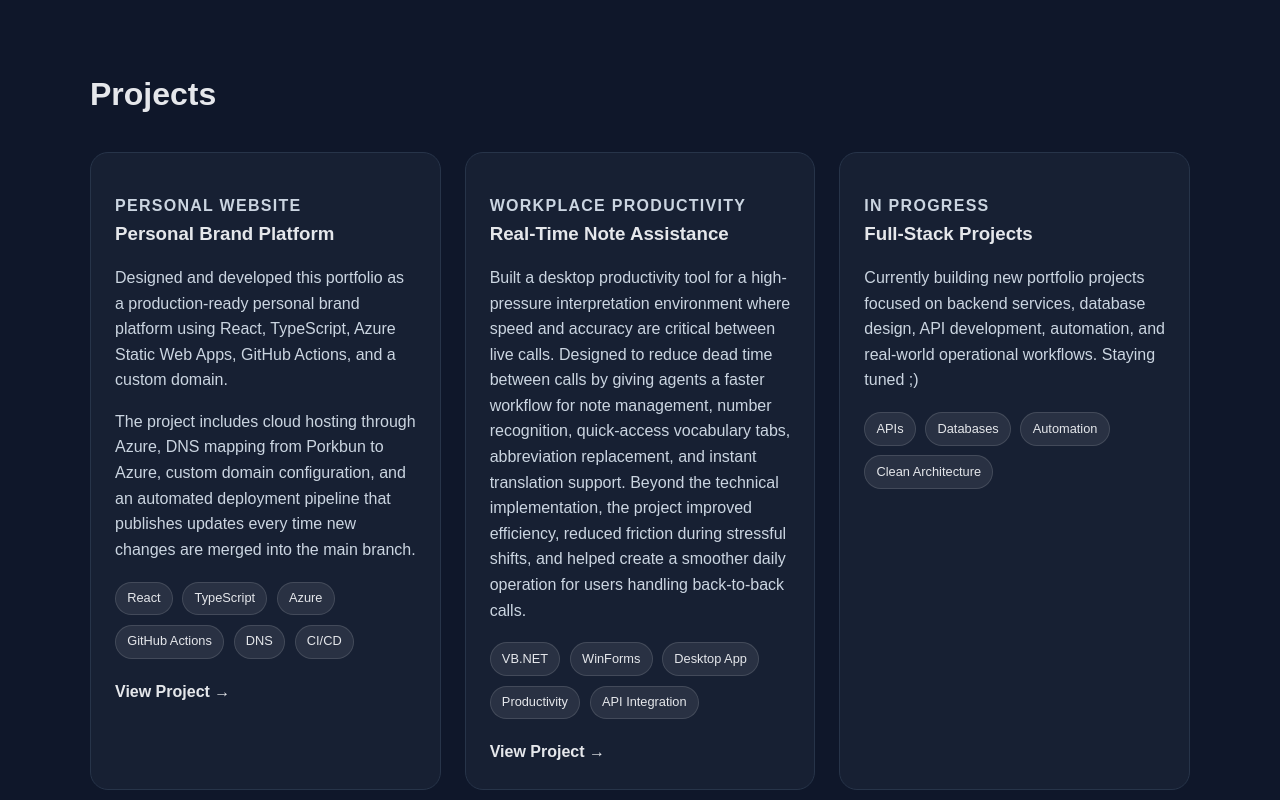
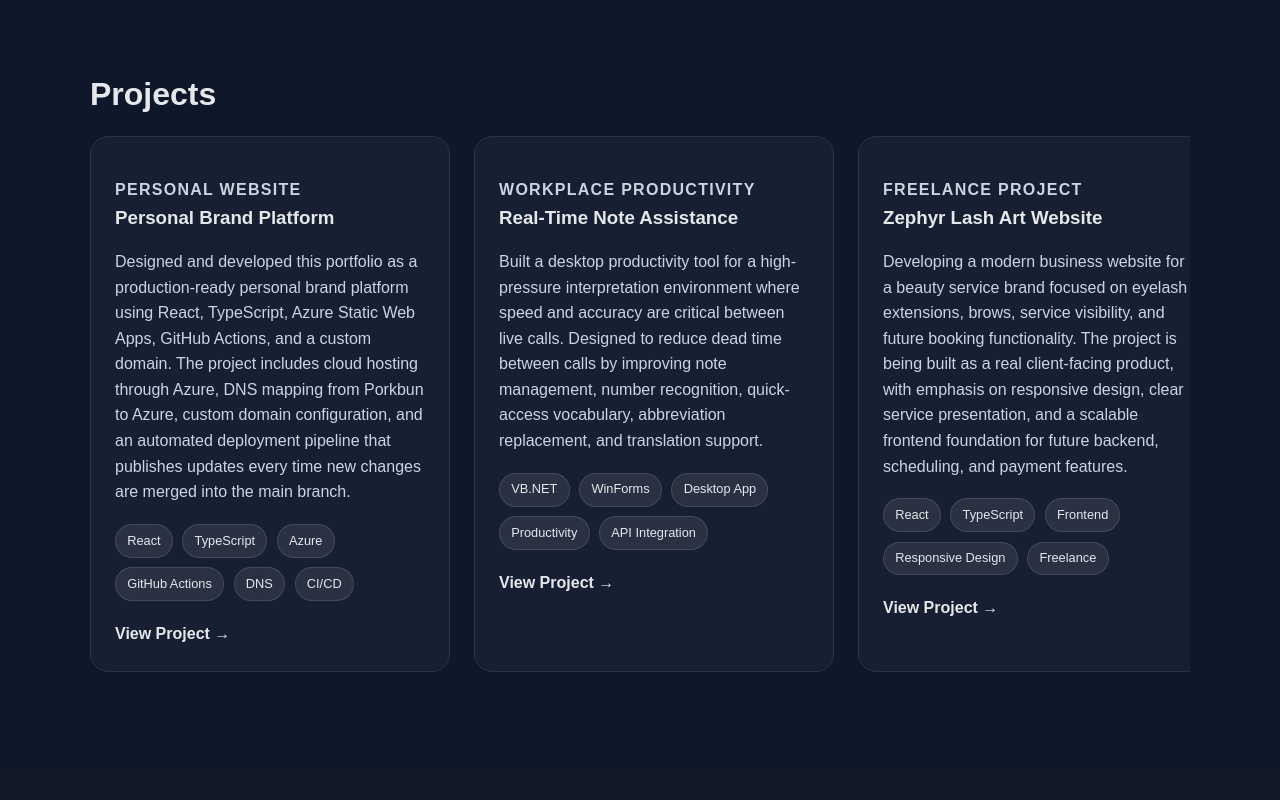
Before and after one commit to karagon-dev/kenny-portfolio, a React (Vite) app: page / in a window 1280 px wide. Shown: the part 2920-3720 px from the top of the page. Built offline with nearby package versions, Linux system fonts and the light colour scheme.

Commit message:
Add to carousel to Projects

```diff
--- a/src/sections/Projects.tsx
+++ b/src/sections/Projects.tsx
@@ -1,95 +1,68 @@
+const projects = [
+  {
+    eyebrow: "Personal Website",
+    title: "Personal Brand Platform",
+    description:
+      "Designed and developed this portfolio as a production-ready personal brand platform using React, TypeScript, Azure Static Web Apps, GitHub Actions, and a custom domain. The project includes cloud hosting through Azure, DNS mapping from Porkbun to Azure, custom domain configuration, and an automated deployment pipeline that publishes updates every time new changes are merged into the main branch.",
+    tags: ["React", "TypeScript", "Azure", "GitHub Actions", "DNS", "CI/CD"],
+    link: "https://github.com/karagon-dev/kenny-portfolio",
+  },
+  {
+    eyebrow: "Workplace Productivity",
+    title: "Real-Time Note Assistance",
+    description:
+      "Built a desktop productivity tool for a high-pressure interpretation environment where speed and accuracy are critical between live calls. Designed to reduce dead time between calls by improving note management, number recognition, quick-access vocabulary, abbreviation replacement, and translation support.",
+    tags: ["VB.NET", "WinForms", "Desktop App", "Productivity", "API Integration"],
+    link: "https://github.com/karagon-dev/NotetakingApp",
+  },
+  {
+    eyebrow: "Freelance Project",
+    title: "Zephyr Lash Art Website",
+    description:
+      "Developing a modern business website for a beauty service brand focused on eyelash extensions, brows, service visibility, and future booking functionality. The project is being built as a real client-facing product, with emphasis on responsive design, clear service presentation, and a scalable frontend foundation for future backend, scheduling, and payment features.",
+    tags: ["React", "TypeScript", "Frontend", "Responsive Design", "Freelance"],
+    link: "https://github.com/karagon-dev/zephyrlashart-web",
+  },
+  {
+    eyebrow: "In Progress",
+    title: "Full-Stack Projects",
+    description:
+      "Currently building new portfolio projects focused on backend services, database design, API development, automation, and real-world operational workflows.",
+    tags: ["APIs", "Databases", "Automation", "Clean Architecture"],
+  },
+];
+
 function Projects() {
   return (
     <section id="projects" className="section">
       <div className="container">
         <h2>Projects</h2>
 
-        <div className="projects-grid">
-          <article className="card project-card">
-            <p className="eyebrow">Personal Website</p>
-            <h3>Personal Brand Platform</h3>
-            <p>
-              Designed and developed this portfolio as a production-ready
-              personal brand platform using React, TypeScript, Azure Static Web
-              Apps, GitHub Actions, and a custom domain.
-            </p>
-
-            <p>
-              The project includes cloud hosting through Azure, DNS mapping from
-              Porkbun to Azure, custom domain configuration, and an automated
-              deployment pipeline that publishes updates every time new changes
-              are merged into the main branch.
-            </p>
+        <div className="projects-carousel">
+          {projects.map((project) => (
+            <article className="card project-card" key={project.title}>
+              <p className="eyebrow">{project.eyebrow}</p>
+              <h3>{project.title}</h3>
+              <p>{project.description}</p>
 
               <div className="project-tags">
-              <span>React</span>
-              <span>TypeScript</span>
-              <span>Azure</span>
-              <span>GitHub Actions</span>
-              <span>DNS</span>
-              <span>CI/CD</span>
+                {project.tags.map((tag) => (
+                  <span key={tag}>{tag}</span>
+                ))}
               </div>
 
+              {project.link && (
                 <a
-              href="https://github.com/karagon-dev/kenny-portfolio"
+                  href={project.link}
                   target="_blank"
                   rel="noopener noreferrer"
                   className="project-link"
                 >
                   View Project →
                 </a>
+              )}
             </article>
-
-          <article className="card project-card">
-            <p className="eyebrow">Workplace Productivity</p>
-            <h3>Real-Time Note Assistance</h3>
-            <p>
-              Built a desktop productivity tool for a high-pressure
-              interpretation environment where speed and accuracy are critical
-              between live calls. Designed to reduce dead time between calls by
-              giving agents a faster workflow for note management, number
-              recognition, quick-access vocabulary tabs, abbreviation
-              replacement, and instant translation support. Beyond the technical
-              implementation, the project improved efficiency, reduced friction
-              during stressful shifts, and helped create a smoother daily
-              operation for users handling back-to-back calls.
-            </p>
-
-            <div className="project-tags">
-              <span>VB.NET</span>
-              <span>WinForms</span>
-              <span>Desktop App</span>
-              <span>Productivity</span>
-              <span>API Integration</span>
-            </div>
-
-            <a
-              href="https://github.com/karagon-dev/NotetakingApp"
-              target="_blank"
-              rel="noopener noreferrer"
-              className="project-link"
-            >
-              View Project →
-            </a>
-          </article>
-
-          <article className="card project-card">
-            <p className="eyebrow">In Progress</p>
-            <h3>Full-Stack Projects</h3>
-            <p>
-              Currently building new portfolio projects focused on backend
-              services, database design, API development, automation, and
-              real-world operational workflows.
-              Staying tuned ;)
-            </p>
-
-            <div className="project-tags">
-              <span>APIs</span>
-              <span>Databases</span>
-              <span>Automation</span>
-              <span>Clean Architecture</span>
-            </div>
-          </article>
+          ))}
         </div>
       </div>
     </section>
--- a/src/styles/global.css
+++ b/src/styles/global.css
@@ -299,3 +299,39 @@ a {
   transform: translateX(4px);
   opacity: 0.85;
 }
+
+.projects-carousel {
+  display: flex;
+  gap: 1.5rem;
+  overflow-x: auto;
+  scroll-snap-type: x mandatory;
+  padding-bottom: 1rem;
+}
+
+.project-card {
+  min-width: 360px;
+  max-width: 420px;
+  scroll-snap-align: start;
+}
+
+.projects-carousel::-webkit-scrollbar {
+  height: 8px;
+}
+
+.projects-carousel::-webkit-scrollbar-thumb {
+  background: rgba(255, 255, 255, 0.18);
+  border-radius: 999px;
+}
+
+@media (max-width: 768px) {
+  .projects-carousel {
+    display: grid;
+    grid-template-columns: 1fr;
+    overflow-x: visible;
+  }
+
+  .project-card {
+    min-width: 0;
+    max-width: none;
+  }
+}
```
Lines whose indentation alone changed are shown as unchanged.
